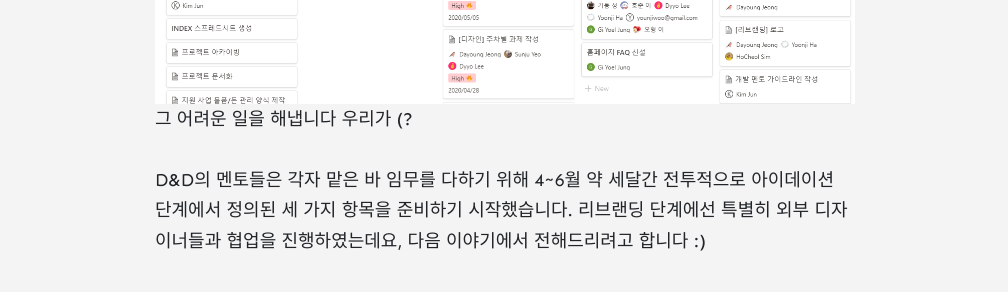
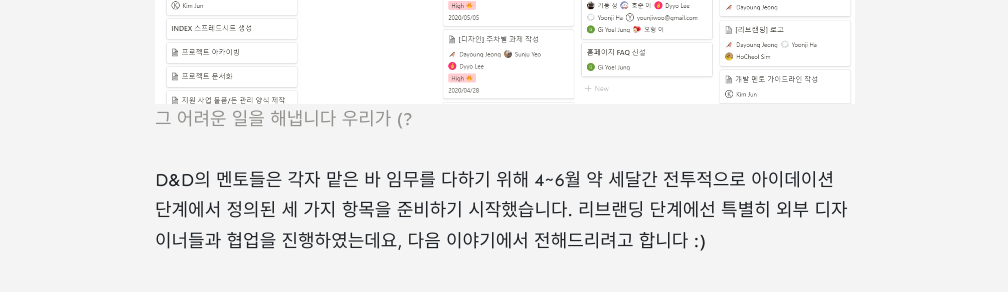
Before and after one commit to DNDACADEMY/dndacademy.github.io, a Jekyll site: the page built from _pages/about.md, in a window 1280 px wide. Shown: the part 4796-5088 px from the top of the page, without its empty margins (135-1143 px from the left). Built offline with Jekyll 4.4.1, drawn with Linux system fonts in a browser that asks for light colours; nearby versions of some CDN libraries; comment, search, counter and statistics services are not loaded.

Commit message:
Update about.md

```diff
--- a/_pages/about.md
+++ b/_pages/about.md
@@ -86,7 +86,7 @@ D&D는 Developer & Designer의 줄임말로 개발자&디자이너 연합 동아
 ### Ready, Set, Go!
 
 ![ReadyGo](/assets/images/about/2.png)
-그 어려운 일을 해냅니다 우리가 (?
+<span style="color:#949390">그 어려운 일을 해냅니다 우리가 (?</span>
 
 D&D의 멘토들은 각자 맡은 바 임무를 다하기 위해 4~6월 약 세달간 전투적으로 아이데이션 단계에서 정의된 세 가지 항목을 준비하기 시작했습니다. 리브랜딩 단계에선 특별히 외부 디자이너들과 협업을 진행하였는데요, 다음 이야기에서 전해드리려고 합니다 :)
 
```
